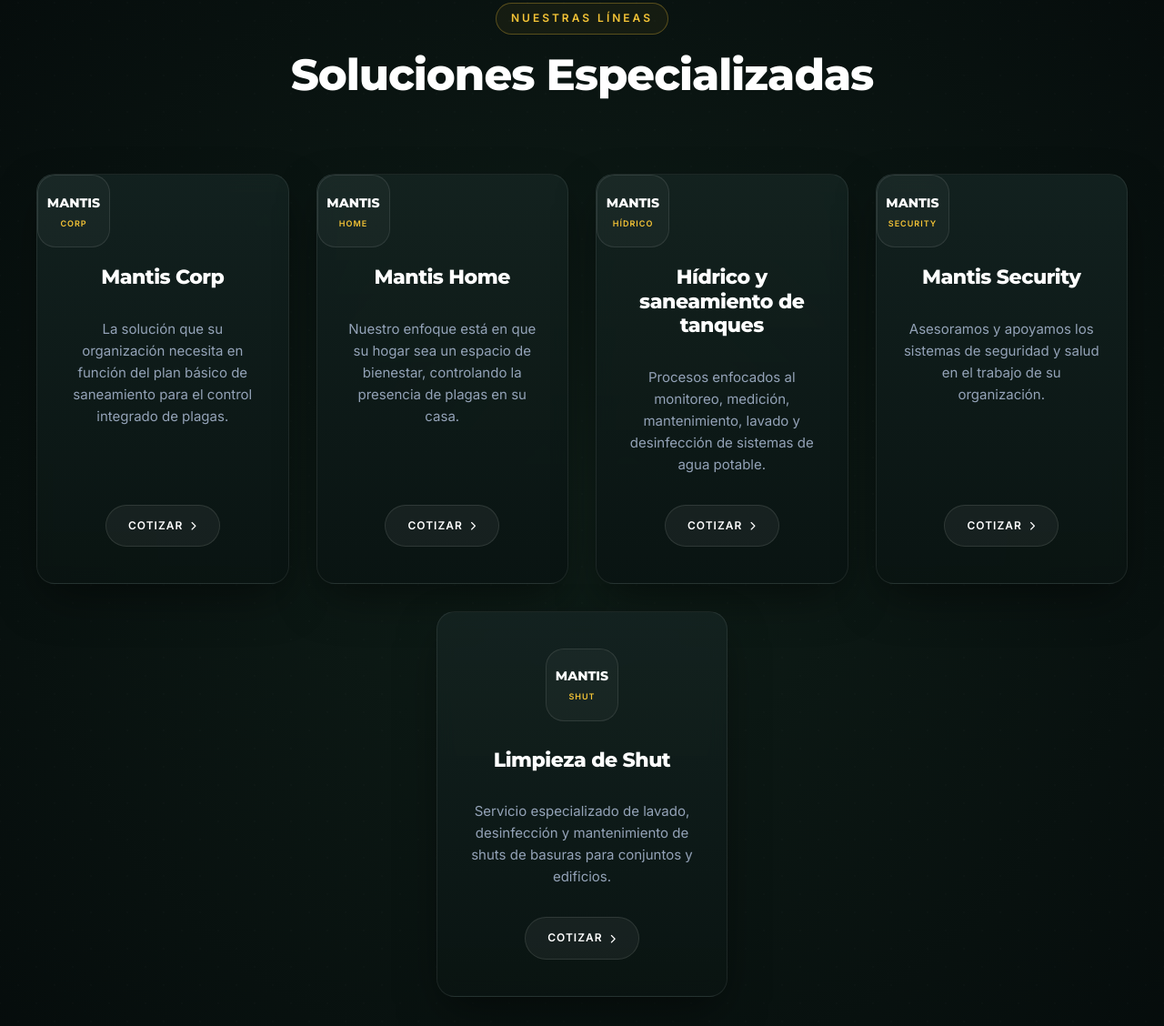
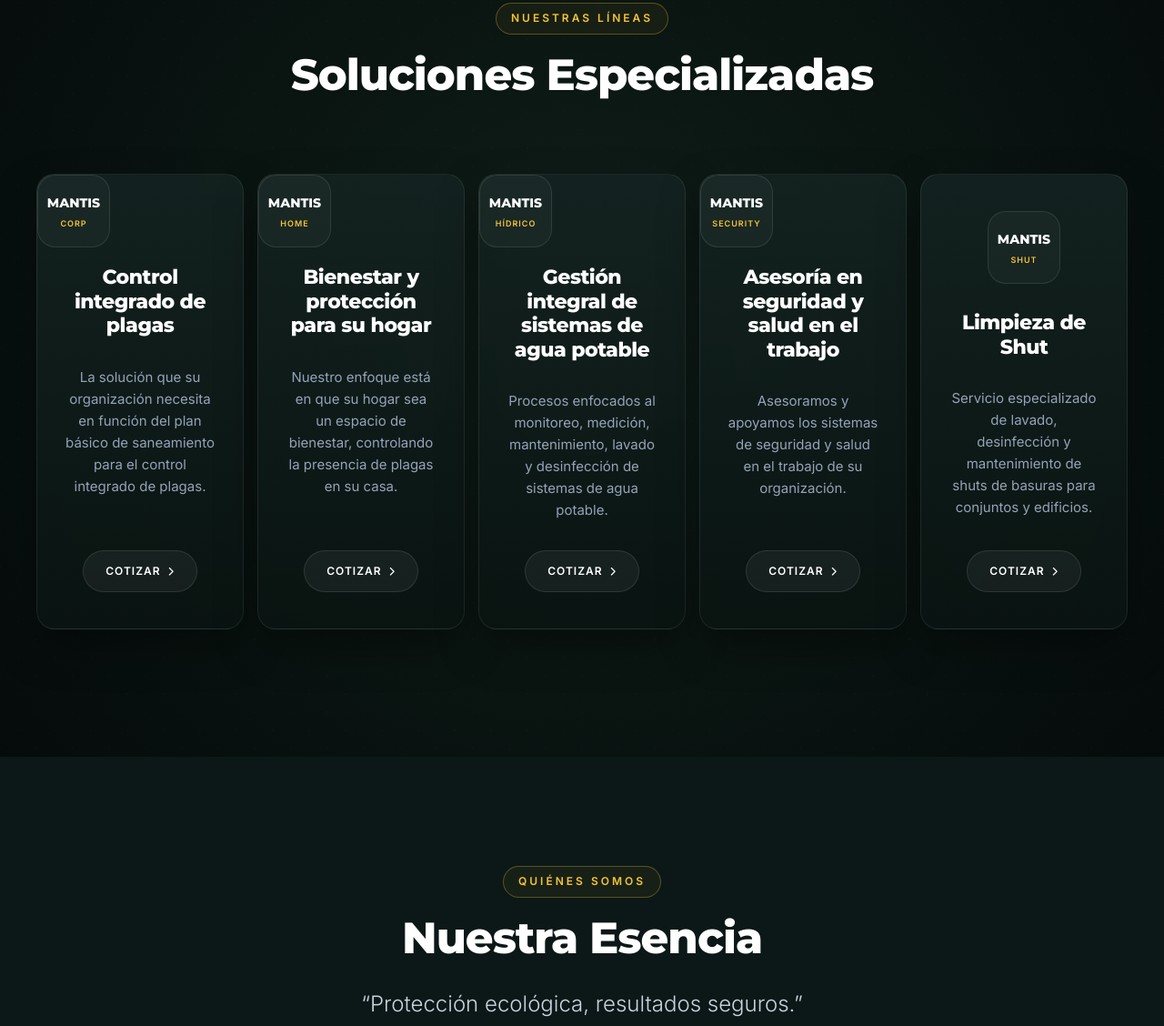
Before and after one commit to FractalCap/Mantispestcontrol, a plain HTML site: page index.html in a window 1280 px wide. Shown: the part 1063-2191 px from the top of the page at 91% size. Drawn offline with Linux system fonts and the light colour scheme; a script that the page names is missing.

Commit message:
Add files via upload

```diff
--- a/index.html
+++ b/index.html
@@ -11,6 +11,19 @@
   <link href="https://fonts.googleapis.com/css2?family=Montserrat:wght@300;400;500;600;700;800&family=Inter:wght@300;400;500;600&display=swap" rel="stylesheet">
   <link rel="stylesheet" href="https://cdnjs.cloudflare.com/ajax/libs/font-awesome/6.4.0/css/all.min.css">
   <link rel="stylesheet" href="styles.css">
+  <style>
+    @media (min-width: 1024px) {
+      .cards-grid {
+        display: grid !important;
+        grid-template-columns: repeat(5, minmax(0, 1fr)) !important;
+        gap: 15px !important;
+        align-items: stretch;
+      }
+      .service-card {
+        margin-bottom: 0 !important;
+      }
+    }
+  </style>
 </head>
 <body>
 
@@ -86,7 +99,7 @@
             </div>
           </div>
           <div class="card-body">
-            <h3 class="card-title">Mantis Corp</h3>
+            <h3 class="card-title">Control integrado de plagas</h3>
             <p class="card-desc">La solución que su organización necesita en función del plan básico de saneamiento para el control integrado de plagas.</p>
             <a href="#contacto" class="card-btn">COTIZAR <i class="fa-solid fa-chevron-right"></i></a>
           </div>
@@ -100,7 +113,7 @@
             </div>
           </div>
           <div class="card-body">
-            <h3 class="card-title">Mantis Home</h3>
+            <h3 class="card-title">Bienestar y protección para su hogar</h3>
             <p class="card-desc">Nuestro enfoque está en que su hogar sea un espacio de bienestar, controlando la presencia de plagas en su casa.</p>
             <a href="#contacto" class="card-btn">COTIZAR <i class="fa-solid fa-chevron-right"></i></a>
           </div>
@@ -114,7 +127,7 @@
             </div>
           </div>
           <div class="card-body">
-            <h3 class="card-title">Hídrico y saneamiento de tanques</h3>
+            <h3 class="card-title">Gestión integral de sistemas de agua potable</h3>
             <p class="card-desc">Procesos enfocados al monitoreo, medición, mantenimiento, lavado y desinfección de sistemas de agua potable.</p>
             <a href="#contacto" class="card-btn">COTIZAR <i class="fa-solid fa-chevron-right"></i></a>
           </div>
@@ -128,7 +141,7 @@
             </div>
           </div>
           <div class="card-body">
-            <h3 class="card-title">Mantis Security</h3>
+            <h3 class="card-title">Asesoría en seguridad y salud en el trabajo</h3>
             <p class="card-desc">Asesoramos y apoyamos los sistemas de seguridad y salud en el trabajo de su organización.</p>
             <a href="#contacto" class="card-btn">COTIZAR <i class="fa-solid fa-chevron-right"></i></a>
           </div>
@@ -304,10 +317,10 @@
         <div class="footer-col">
           <h4>SERVICIOS</h4>
           <ul class="footer-links">
-            <li><a href="#servicios">Mantis Corp</a></li>
-            <li><a href="#servicios">Mantis Home</a></li>
-            <li><a href="#servicios">Hídrico y saneamiento de tanques</a></li>
-            <li><a href="#servicios">Mantis Security</a></li>
+            <li><a href="#servicios">Control integrado de plagas</a></li>
+            <li><a href="#servicios">Bienestar y protección para su hogar</a></li>
+            <li><a href="#servicios">Gestión integral de sistemas de agua potable</a></li>
+            <li><a href="#servicios">Asesoría en seguridad y salud en el trabajo</a></li>
             <li><a href="#servicios">Limpieza de Shut</a></li>
           </ul>
         </div>
```
